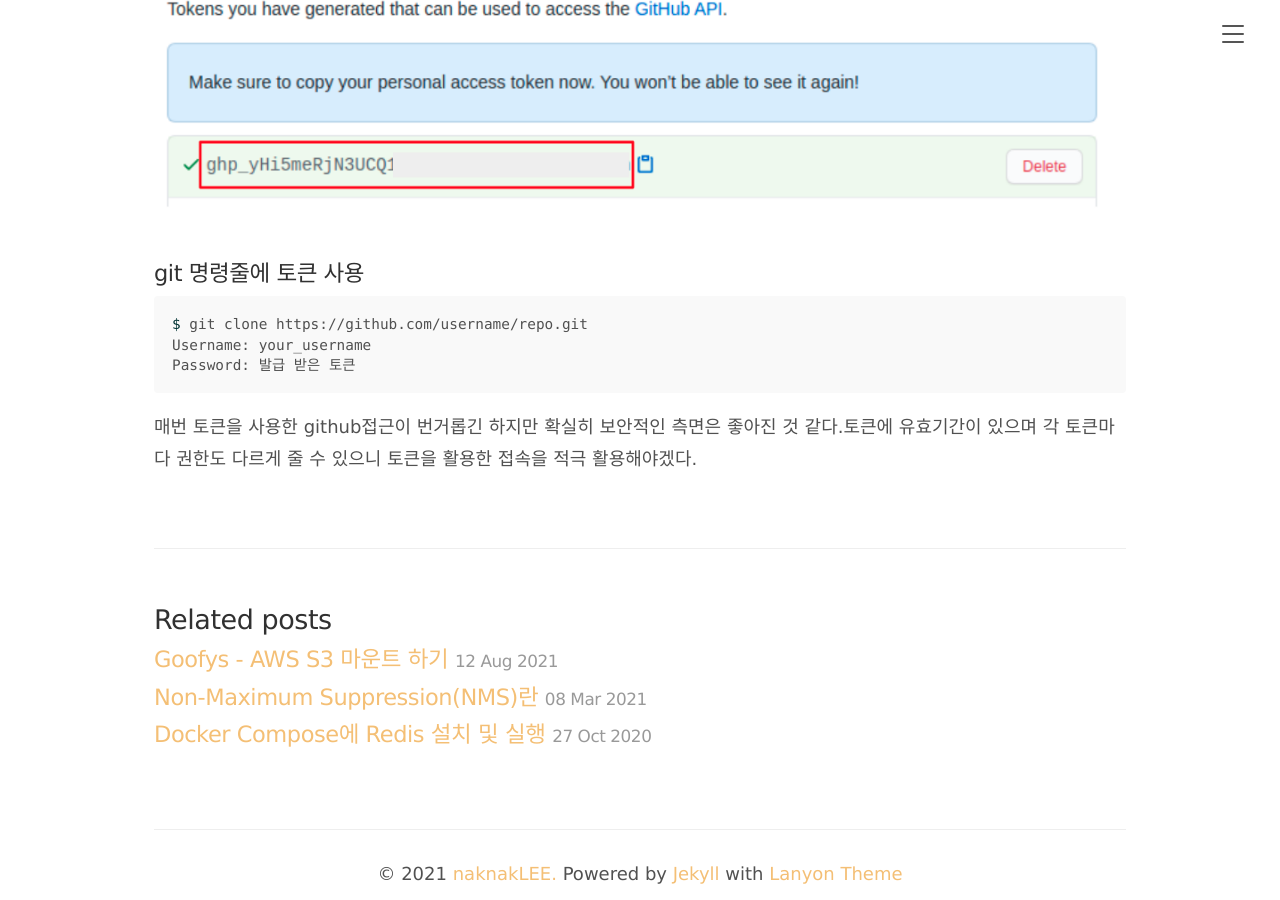
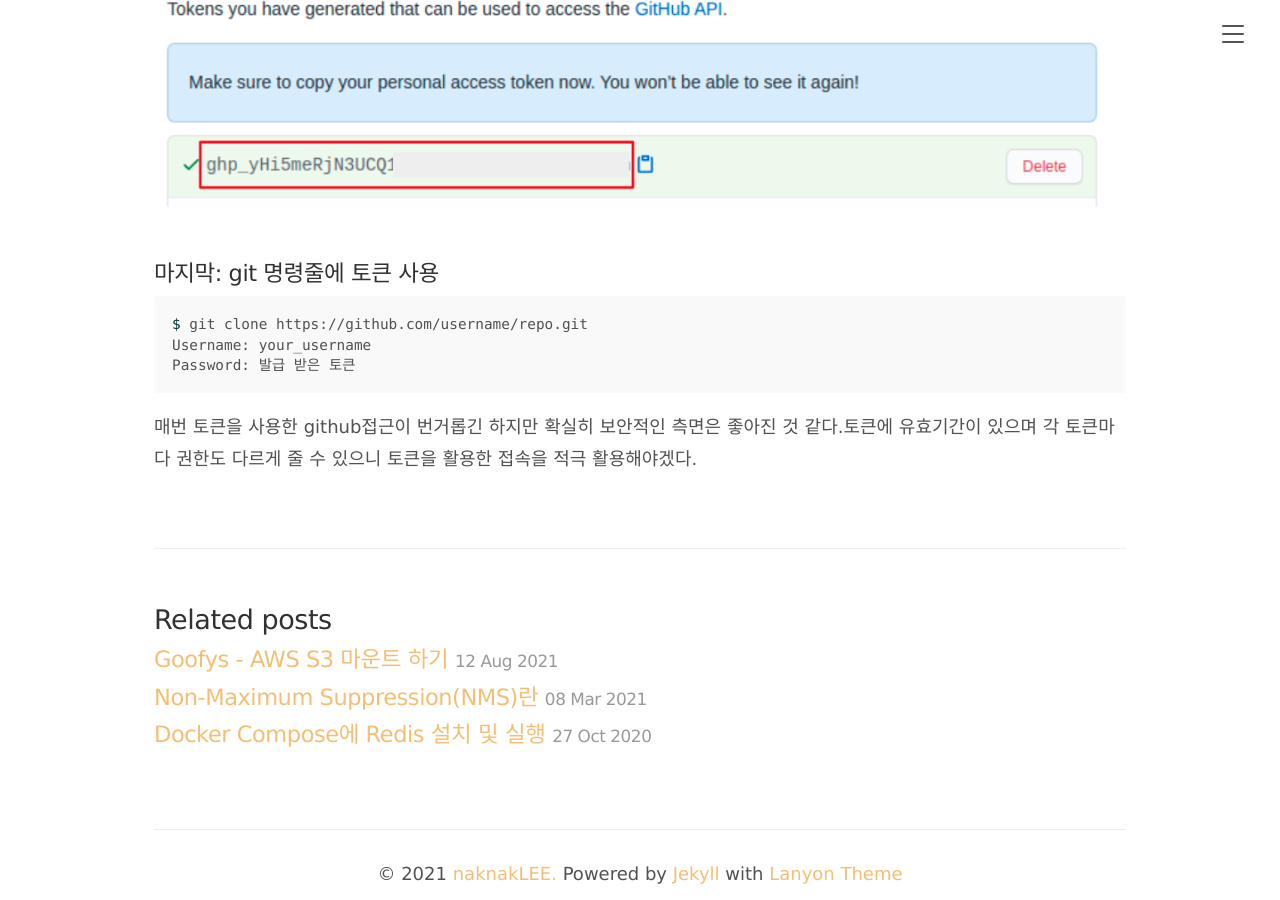
Before and after one commit to naknakLEE/naknakLEE.github.io, a Jekyll site: the page built from _posts/2021-08-15-github-personal-access-token.md, in a window 1280 px wide and 900 px high, scrolled down 3909 px. Built offline with Jekyll 4.4.1, drawn with Linux system fonts in a browser that asks for light colours; comment, search, counter and statistics services are not loaded; some of the changed lines change nothing that is shown.

Commit message:
Fix: 포스팅 수정

````diff
--- a/_posts/2021-08-15-github-personal-access-token.md
+++ b/_posts/2021-08-15-github-personal-access-token.md
@@ -28,26 +28,26 @@
 ## 해결 방법
 
 
- 1. github 로그인 후 오른쪽 위 계정 클릭 -> Setting 클릭
+-  github 로그인 후 오른쪽 위 계정 클릭 -> Setting 클릭
 
 ![token3](/public/images/2021-08-15-github-personal-access-token-10.png)
 
- 2. 메뉴 아래쪽에 Developer settings 클릭
+-  메뉴 아래쪽에 Developer settings 클릭
 
 ![token4](/public/images/2021-08-15-github-personal-access-token-4.png)
 
- 3. Personal access tokens 클릭
+-  Personal access tokens 클릭
 
 ![token5](/public/images/2021-08-15-github-personal-access-token-5.png)
 
- 4. Generate new token 클릭 후 토큰 명 작성 후 허용할 범위 선택 (평범한 경우 repo만 선택해도 됨)
+-  Generate new token 클릭 후 토큰 명 작성 후 허용할 범위 선택 (평범한 경우 repo만 선택해도 됨)
 
 ![token2](/public/images/2021-08-15-github-personal-access-token-2.png)
 ![token6](/public/images/2021-08-15-github-personal-access-token-6.png)
 ![token7](/public/images/2021-08-15-github-personal-access-token-7.png)
 ![token8](/public/images/2021-08-15-github-personal-access-token-8.png)
 
- 5. 생성 된 토큰 값 복사하기
+-  생성 된 토큰 값 복사하기
 
 ** 주의 **
 한번 생성 된 토큰은 까먹었다고 나중에 다시 볼 수 없으니 꼭 기억을 해두세요.
@@ -56,7 +56,7 @@
 
 ![token9](/public/images/2021-08-15-github-personal-access-token-9.png)
 
-### git 명령줄에 토큰 사용
+### 마지막: git 명령줄에 토큰 사용
 
 ```bash
 $ git clone https://github.com/username/repo.git
````
